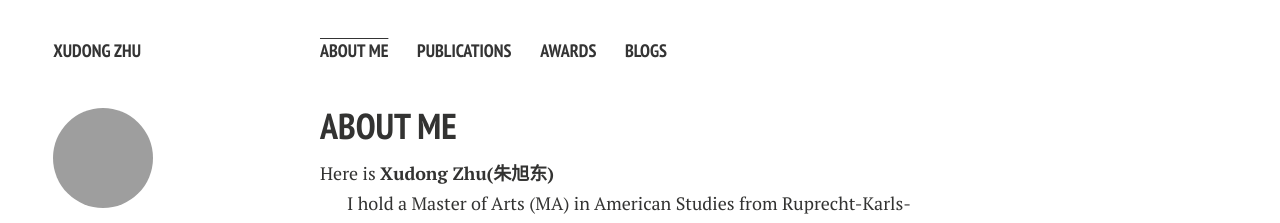
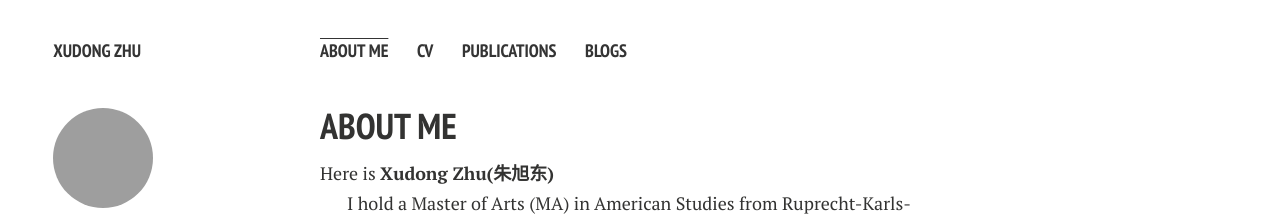
Before and after one commit to x-zhu01/x-zhu01.github.io, a Jekyll site: the page built from index.md, in a window 1280 px wide. Shown: the top 223 px of the page. Built offline with Jekyll 4.4.1, drawn with Linux system fonts in a browser that asks for light colours; nearby versions of some CDN libraries; comment, search, counter and statistics services are not loaded; a style sheet for code colours, icons or effects is not loaded; our own code applies the rules of GitHub Pages for plain Markdown files.

Commit message:
Update _config.yml

```diff
--- a/_config.yml
+++ b/_config.yml
@@ -36,9 +36,11 @@ google_verify: "SkiyuGpJOKT74vv5GmXLvYXXDkXy4v8VWPtbelYz3Hs"
 links:
   - title: About Me
     url: /
+  - title: CV
+    url: /CV/
   - title: Publications
     url: /publications/
-  - title: Awards
+  #- title: Awards
     url: /awards/
   #- title: Teams
     url: /teams/
```
